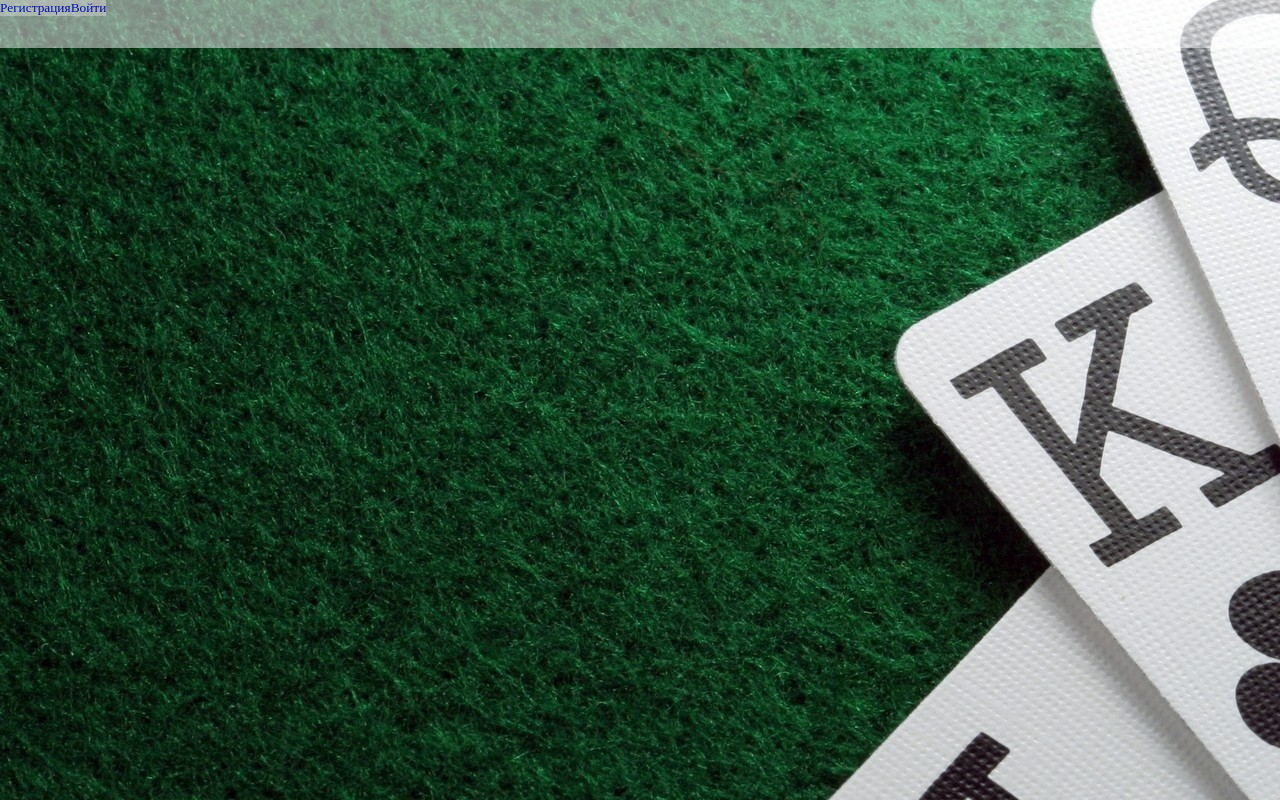
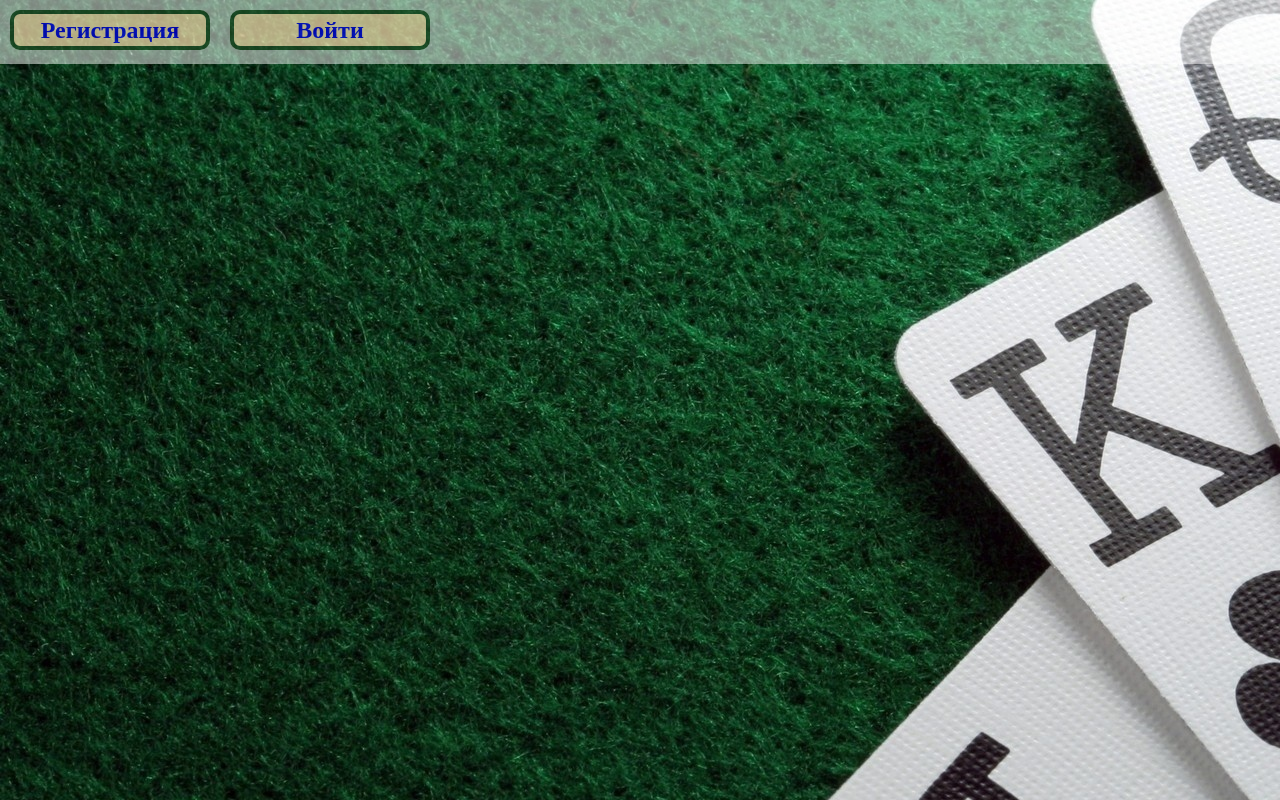
Before and after one commit to BobVoit/poker_pi21, a React (Create React App) app: page / in a window 1280 px wide. Built offline with nearby package versions, Linux system fonts and the light colour scheme.

Commit message:
Add files via upload

```diff
--- a/src/style/App.scss
+++ b/src/style/App.scss
@@ -1,5 +1,6 @@
 @import "./null.scss";
 @import "./fonts.scss";
+@import "./header.scss";
 
 .wrapper {
   width: 100%;
@@ -8,17 +9,6 @@
   background: url("../images/back.jpg") no-repeat;
   .container {
 
-  }
-  .header-container {
-    width: 100%;
-    height: 6vh;
-    background: rgba(255, 255, 255, 0.7);
-    opacity: 70%;
-    .header-container__user-login {
-      color: #151177;
-      font-size: 30px;
-      font-weight: 700;
-    }
   }
 }
 
--- /dev/null
+++ b/src/style/header.scss
@@ -0,0 +1,51 @@
+.header-container {
+    width: 100%;
+    height: 8vh;
+    background: rgba(255, 255, 255, 0.7);
+    opacity: 70%;
+
+
+
+    .header-container__user-login {
+    }
+
+    .header-container__login{
+        font-size: 10px;
+        font-weight: 700;
+    }
+
+    .header__btn-login{
+        height: 40px;
+        width: 200px;
+        margin: 10px;
+        font-size: 24px;
+        font-weight: bold;
+        border-radius: 10px;
+        border: 4px solid #1F4D26;
+        background-color:#ffe5b4;
+        border-radius: 10px;
+        display: inline-block;
+        text-align: center;
+        align-items: flex-start;
+    }
+
+    .header__btn-check-in{
+        height: 40px;
+        width: 200px;
+        margin: 10px;
+        font-size: 24px;
+        font-weight: bold;
+        border: 4px solid #1F4D26;
+        background-color:#ffe5b4;
+        border-radius: 10px;
+        display: flex;
+        display: inline;
+        justify-content: flex-start;
+
+    }
+
+    .info__btn{
+
+    }
+
+}
```
